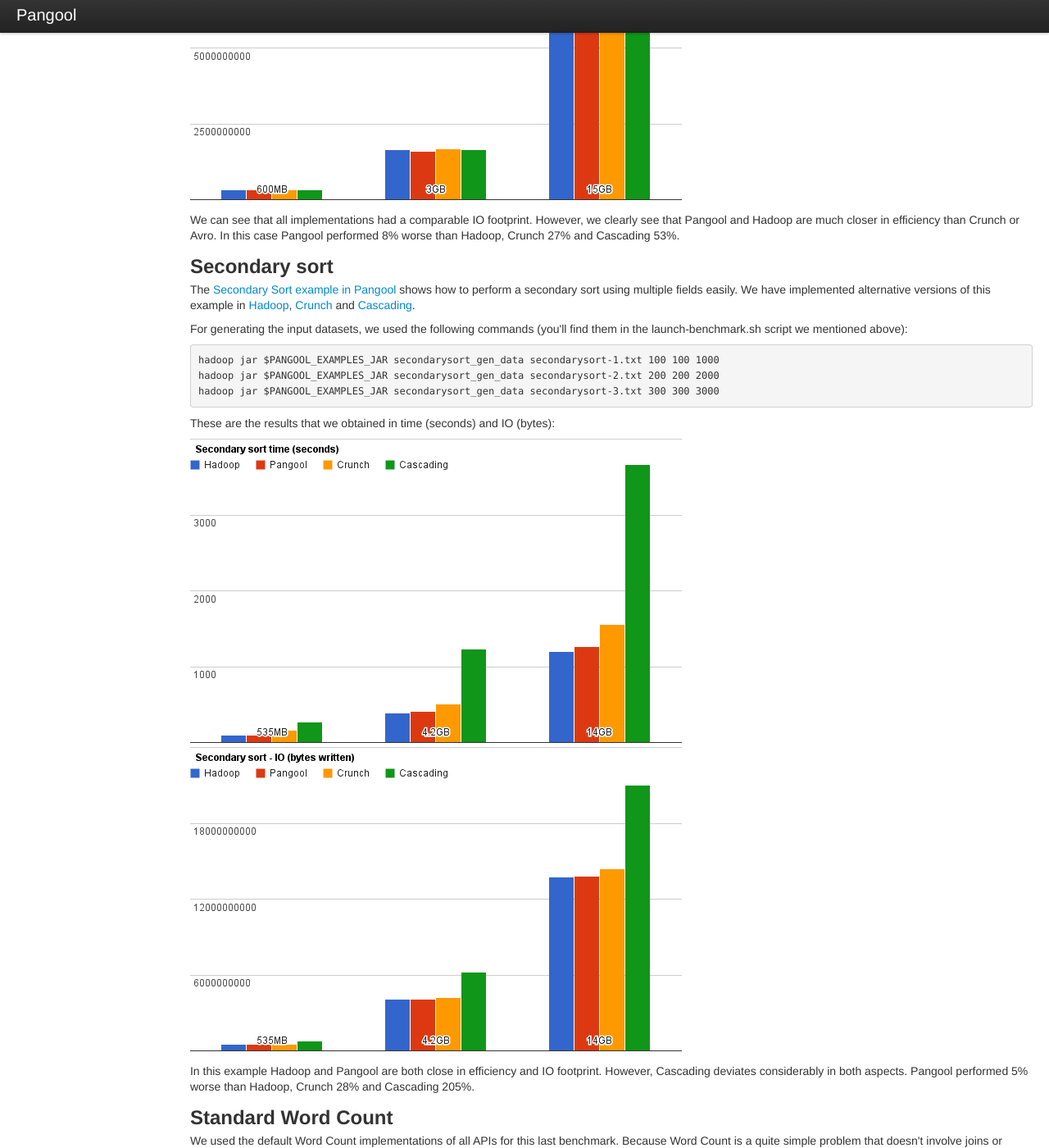
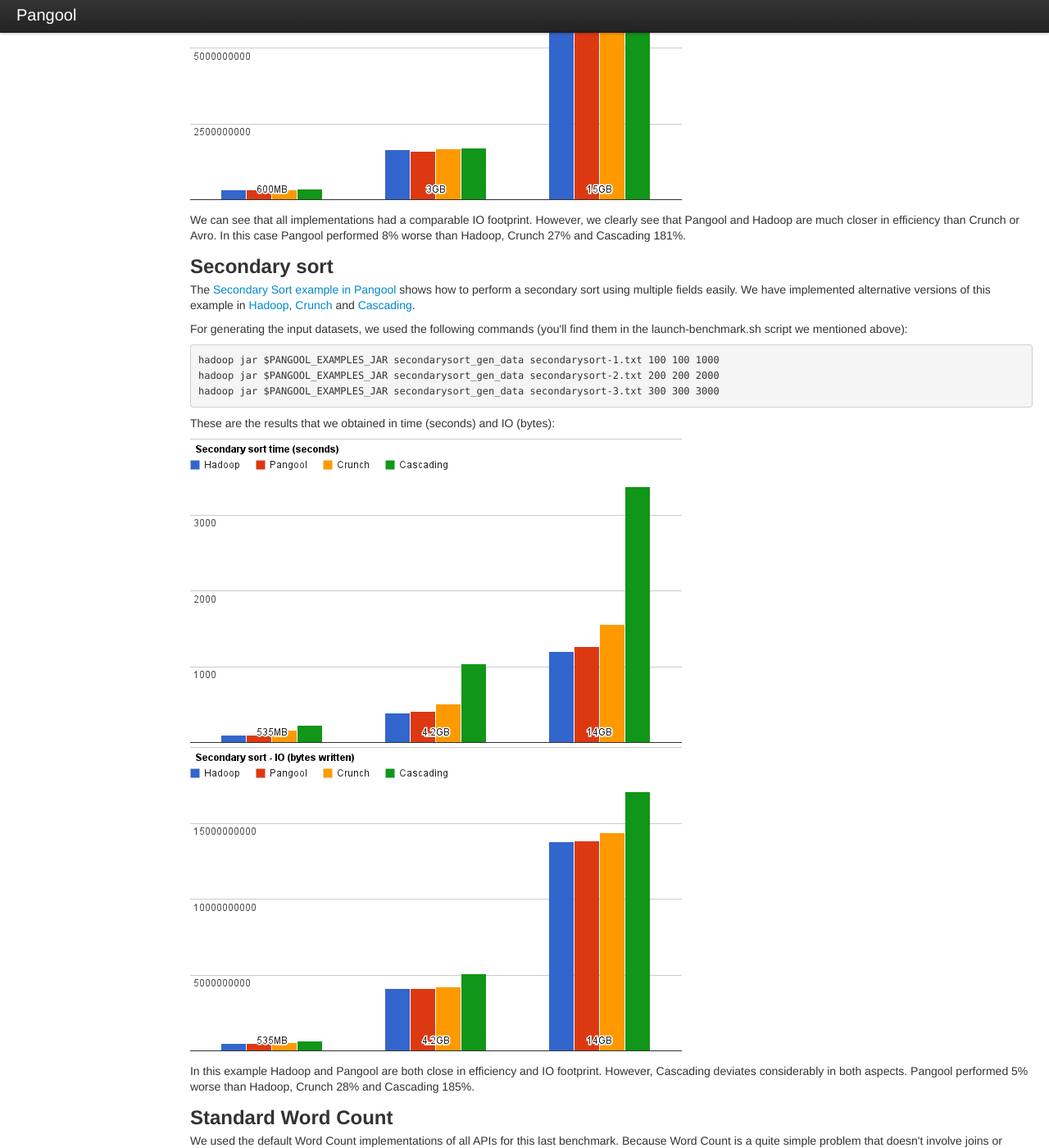
Before and after one commit to datasalt/pangool, a Jekyll site: the page built from benchmark.html, in a window 1280 px wide and 1400 px high, scrolled down 1571 px. Shown: the whole window at 82% size. Built offline with Jekyll 4.4.1, drawn with Linux system fonts in a browser that asks for light colours; nearby versions of some CDN libraries; Markdown is read by kramdown in place of the engine named in the settings; some of the changed text lies outside the part shown.

Commit message:
Update of cascading tests

```diff
--- a/benchmark.html
+++ b/benchmark.html
@@ -64,7 +64,7 @@
 <img src='images/benchmark/ur_io.png'/>
 </p>
 <p>
-We can see that all implementations had a comparable IO footprint. However, we clearly see that Pangool and Hadoop are much closer in efficiency than Crunch or Avro. In this case Pangool performed 8% worse than Hadoop, Crunch 27% and Cascading 53%.
+We can see that all implementations had a comparable IO footprint. However, we clearly see that Pangool and Hadoop are much closer in efficiency than Crunch or Avro. In this case Pangool performed 8% worse than Hadoop, Crunch 27% and Cascading 181%.
 </p>
 <h2>Secondary sort</h2>
 
@@ -88,7 +88,7 @@
 <img src='images/benchmark/ss_io.png'/>
 </p>
 <p>
-In this example Hadoop and Pangool are both close in efficiency and IO footprint. However, Cascading deviates considerably in both aspects. Pangool performed 5% worse than Hadoop, Crunch 28% and Cascading 205%.
+In this example Hadoop and Pangool are both close in efficiency and IO footprint. However, Cascading deviates considerably in both aspects. Pangool performed 5% worse than Hadoop, Crunch 28% and Cascading 185%.
 </p>
 
 <h2>Standard Word Count</h2>
```
Also changed, not shown: other parts of benchmark.html (+1 -1 lines), images/benchmark/ss_io.png, images/benchmark/ss_t.png, images/benchmark/ur_io.png, images/benchmark/ur_t.png.
